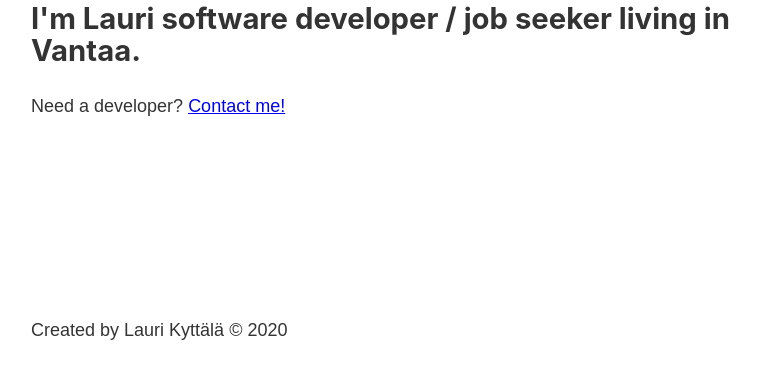
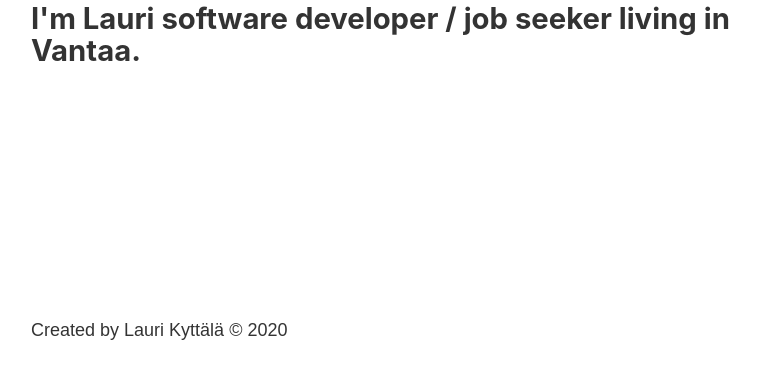
Before and after one commit to lasse1900/gatsby-bootcamp, a Gatsby site: page / in a window 1280 px wide. Shown: the part 413-792 px from the top of the page, without its empty margins (252-1012 px from the left). Built offline with nearby package versions, Linux system fonts and the light colour scheme; Gatsby itself is replaced by a stand-in of ours.

Commit message:
removed unnessary link

```diff
--- a/src/pages/index.js
+++ b/src/pages/index.js
@@ -10,7 +10,6 @@ const IndexPage = () => {
       <Head title="Home"/>
       <h1>Hello</h1>
       <h2>I'm Lauri software developer / job seeker living in Vantaa. </h2>
-      <p>Need a developer? <Link to="/contact">Contact me!</Link></p>
     </Layout>
   )
 }
```
